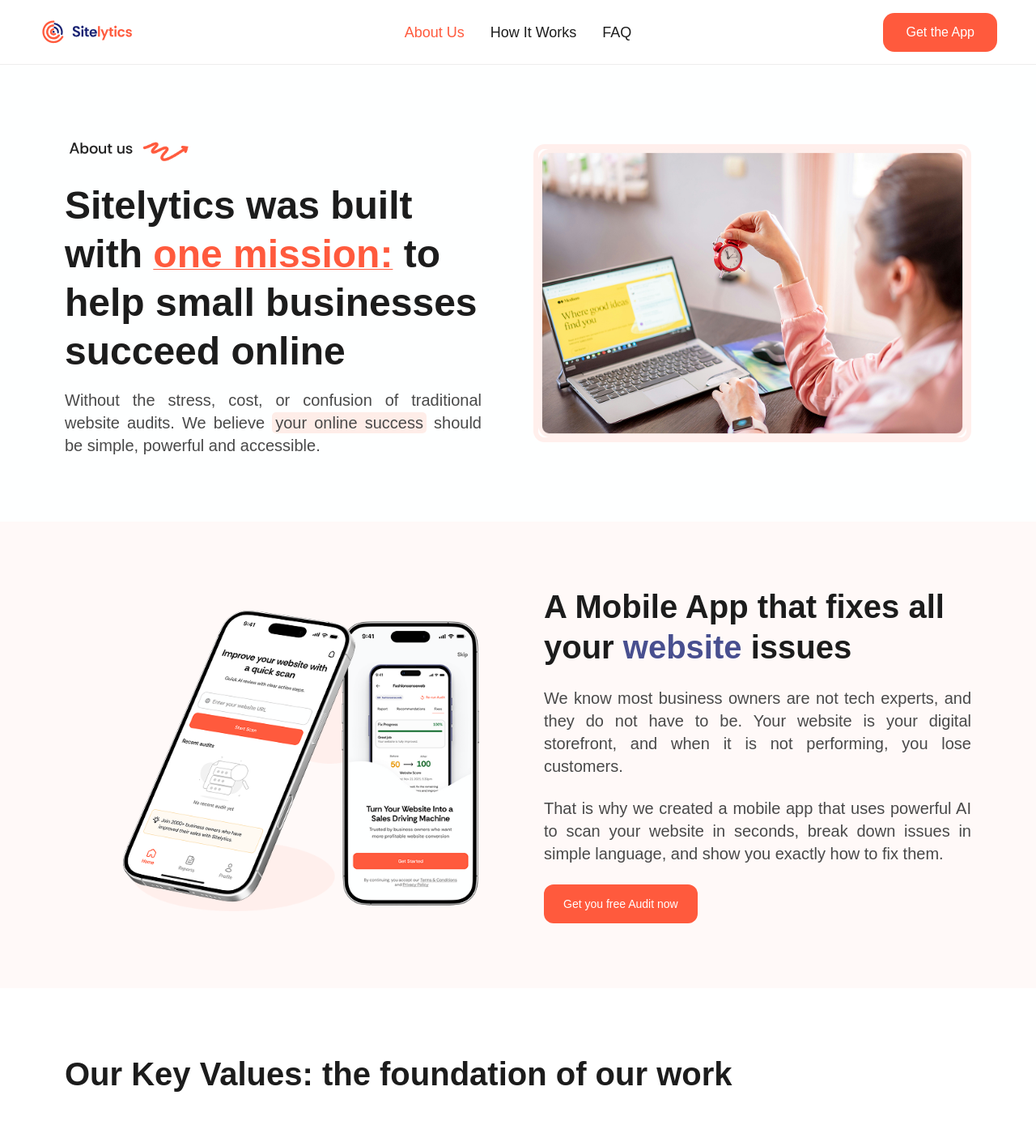
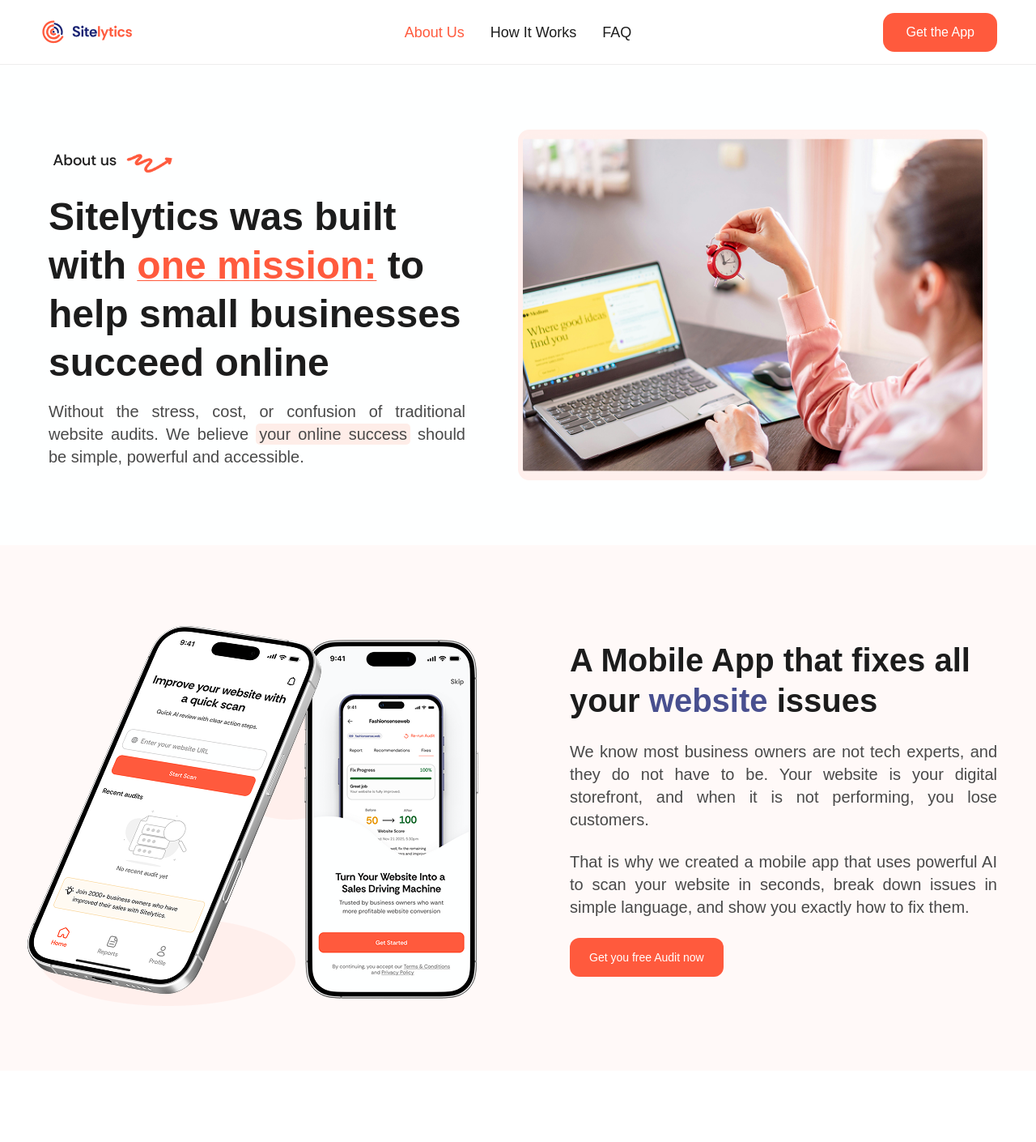
Before and after one commit to hngprojects/site-audit-ai-fe, a Next.js app: page /about in a window 1280 px wide. Shown: the top 1410 px of the page at 81% size. Built offline with nearby package versions, Linux system fonts and the light colour scheme; a web font is replaced by a local one.

Commit message:
feat(about): Refine MobileApp image positioning

```diff
--- a/components/about/Hero.tsx
+++ b/components/about/Hero.tsx
@@ -4,7 +4,7 @@ import Image from "next/image";
 const Hero = () => {
   return (
     <section className="bg-[#FEFFFF] py-13.5 md:py-6.5 lg:py-20">
-      <div className="container mx-auto px-4 md:px-10 lg:px-20">
+      <div className="container mx-auto px-4 md:px-10 lg:px-15 ">
         <div className="flex flex-col lg:flex-row items-center justify-between gap-8 md:gap-12 lg:gap-16">
           {/* Text Content */}
           <div className="lg:w-1/2 max-w-[515px] space-y-4 flex flex-col items-center text-center lg:items-start lg:text-left">
@@ -53,7 +53,7 @@ const Hero = () => {
               alt="People working in an office"
               width={306} // Mobile Figma width
               height={204} // Mobile Figma height
-              className="min-w-[306px] h-auto object-cover rounded-xl border-[6px] border-[#FFEFEC] md:w-[651px] lg:w-full"
+              className="min-w-[306px] sm:h-[204px] md:h-[434px] lg:h-[433px] object-cover rounded-xl border-[6px] border-[#FFEFEC] md:w-[651px] lg:w-[649px]"
             />
           </div>
         </div>{" "}
--- a/components/about/MobileApp.tsx
+++ b/components/about/MobileApp.tsx
@@ -4,14 +4,16 @@ import Image from "next/image";
 const MobileApp = () => {
   return (
     <section className="bg-[#FFF9F8] py-13.5 md:py-6.5 lg:py-20">
-      <div className="container mx-auto px-4 md:px-10 lg:px-20">
+      <div className="max-w-[1440px] mx-auto px-4 sm:px-8 md:px-12">
         <div className="flex flex-col lg:flex-row items-center justify-between gap-16">
-          <div className="hidden lg:block lg:w-1/2 w-full relative">
-            <div className="relative pt-[73.22%]">
+          <div className="hidden lg:block lg:w-1/2 w-full left-[-105px] relative">
+            <div className="relative sm:w-[367px] sm:h-[307px] md:w-[602px] md:h-[406px] lg:w-[667.8px] lg:h-[489px]">
               <Image
                 src="/assets/images/about/mobile-app-composition.png"
                 alt="Mobile App Composition"
                 layout="fill"
+                objectFit="contain"
+                objectPosition="left"
               />
             </div>
           </div>
@@ -28,7 +30,7 @@ const MobileApp = () => {
             </p>
 
             <div className="lg:hidden w-full relative">
-              <div className="relative pt-[73.22%]">
+              <div className="relative pt-[73.22%] -ml-22 ">
                 <Image
                   src="/assets/images/about/mobile-app-composition.png"
                   alt="Mobile App Composition"
```
